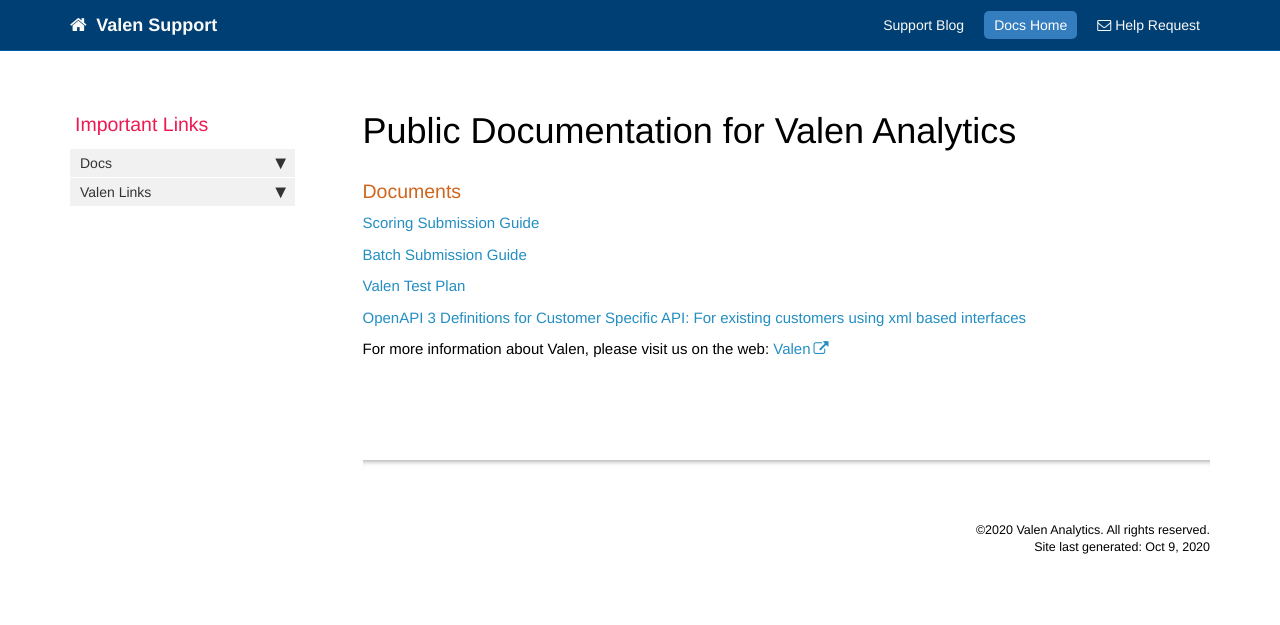
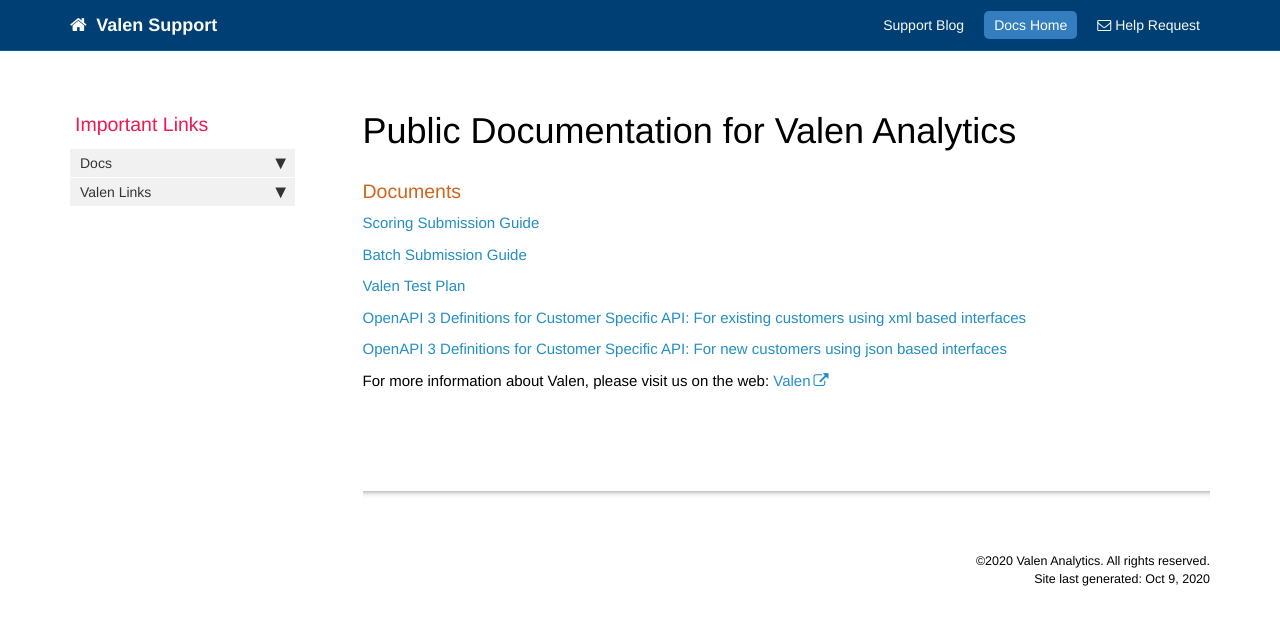
Before and after one commit to valensupport/valensupport.github.io, a Jekyll site: the page built from index.md, in a window 1280 px wide. Shown: the top 625 px of the page. Built offline with Jekyll 4.4.1, drawn with Linux system fonts in a browser that asks for light colours; nearby versions of some CDN libraries; comment, search, counter and statistics services are not loaded.

Commit message:
Update index.md
Json specific page for using Tools->API Documentation

```diff
--- a/index.md
+++ b/index.md
@@ -15,5 +15,7 @@ toc: false
 
 [OpenAPI 3 Definitions for Customer Specific API: For existing customers using xml based interfaces](customer_specific_apis.html)
 
+[OpenAPI 3 Definitions for Customer Specific API: For new customers using json based interfaces](customer_specific_apis_json.html)
+
 For more information about Valen, please visit us on the web:
 [Valen](https://www.insurity.com/solutions/insurity-data-analytics-solutions/valen-solutions/)
```
